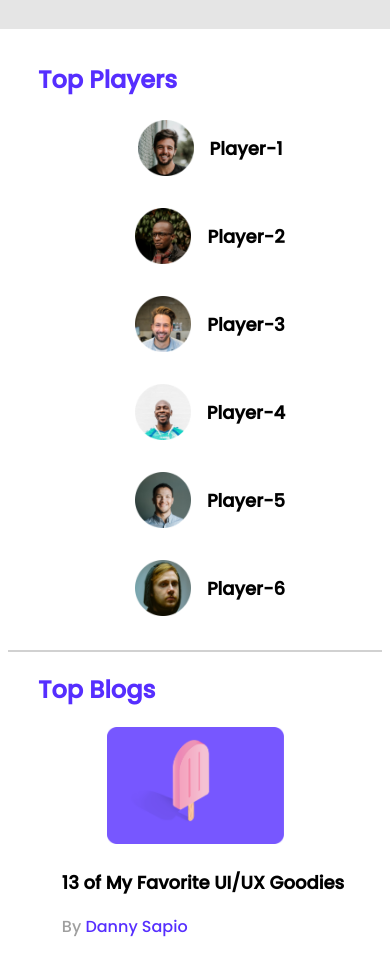
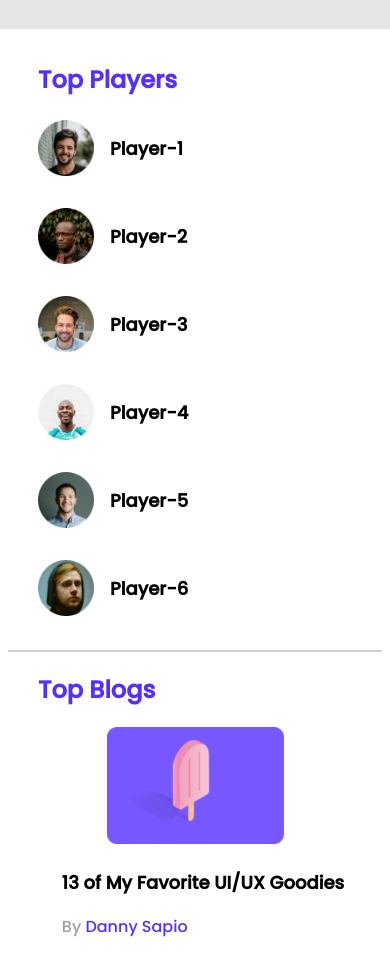
Before and after one commit to ridoy-mahmud/leader-board-css3, a plain HTML site: page index.html in a window 390 px wide. Shown: the top 958 px of the page. Drawn offline with Linux system fonts and the light colour scheme.

Commit message:
new line added

```diff
--- a/Styles/style.css
+++ b/Styles/style.css
@@ -125,9 +125,6 @@ Top Blog Area
       .container{
           width: 100%;
       }
-      .top-players{
-          align-items: center;
-      }
       .players{
           grid-template-columns: repeat(1,1fr);
       }
@@ -136,10 +133,6 @@ Top Blog Area
       }
       .courses{
           grid-template-columns: repeat(1,1fr);
-      }
-      .player{
-        flex-direction: row;
-        justify-content: center;
     }
       .blog{
           flex-direction: column;
```
